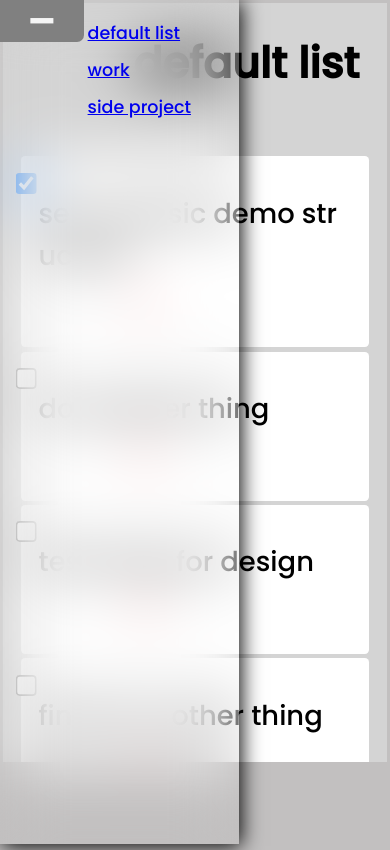
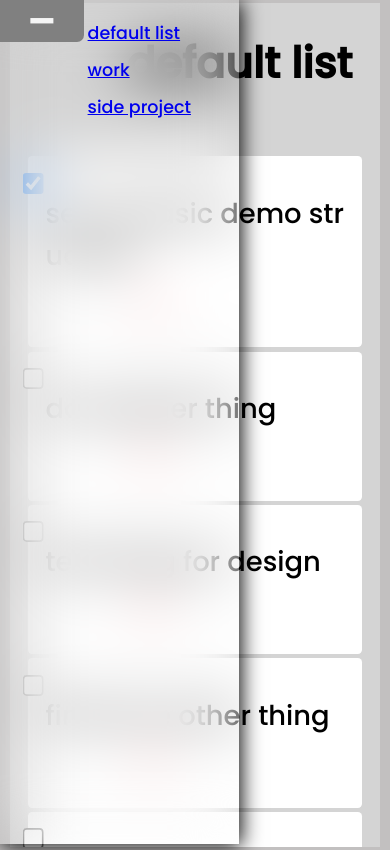
Before and after one commit to lumsdnb/top-todo, a website built with webpack: page index.html in a window 390 px wide. Built offline with nearby package versions, Linux system fonts and the light colour scheme; files whose address does not match are found by name.

Commit message:
Tweak style to better use available space

```diff
--- a/docs/style.css
+++ b/docs/style.css
@@ -16,7 +16,8 @@ html {
 }
 
 body {
-  padding: 2rem;
+  overflow-y: hidden;
+  padding: 0;
   margin: 0;
   display: flex;
   flex-direction: column;
@@ -116,11 +117,13 @@ h1 {
 }
 
 .card {
-  padding: 2rem;
+  padding: 0;
   display: flex;
   flex-direction: column;
   justify-content: flex-start;
   height: 90vh;
+  width: 90vw;
+  max-width: 60rem;
   background-color: rgb(212, 212, 212);
   overflow-y: scroll;
 }
@@ -180,6 +183,8 @@ input {
 @media only screen and (max-width: 50rem) {
   .card {
     padding: 0;
+    width: 95vw;
+    height: 100vh;
   }
   body {
     padding: 0.2rem;
```
